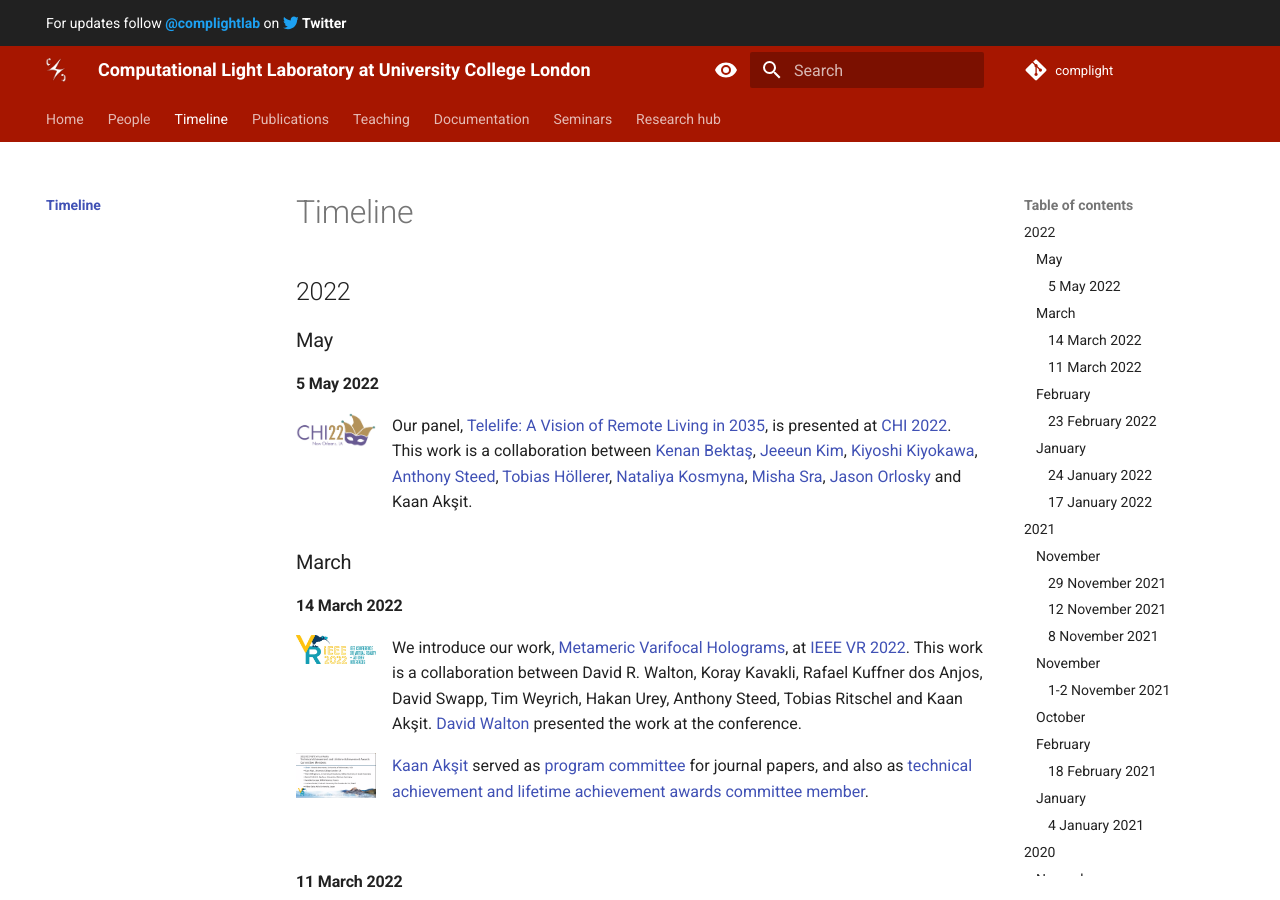
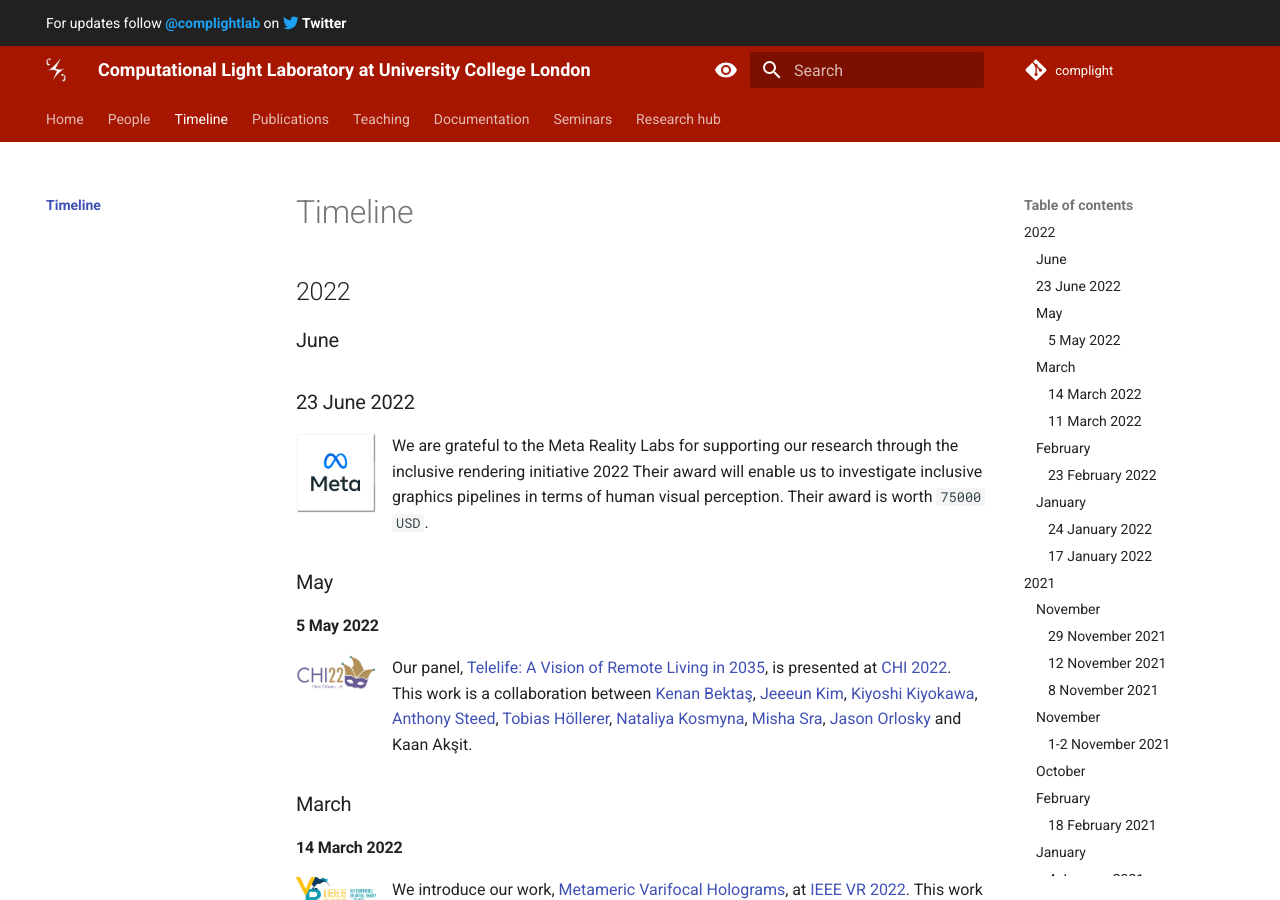
Before and after one commit to complight/complight.github.io, an MkDocs documentation site: the page built from docs/timeline/index.md, in a window 1280 px wide and 900 px high. Built offline with MkDocs 1.6.1 and Material for MkDocs 9.7.7, drawn with Linux system fonts in a browser that asks for light colours.

Commit message:
Updating timeline page.

```diff
--- a/docs/timeline/index.md
+++ b/docs/timeline/index.md
@@ -1,6 +1,16 @@
 # Timeline
 
 ## 2022
+
+### June
+### 23 June 2022
+<div style="float: left; height:100px;" class="boxed">
+<img align="left" src="../media/meta_reality_labs.png" width="80" alt/>
+</div>
+We are grateful to the Meta Reality Labs for supporting our research through the inclusive rendering initiative 2022
+Their award will enable us to investigate inclusive graphics pipelines in terms of human visual perception.
+Their award is worth `75000 USD`.
+
 
 ### May
 #### 5 May 2022
```
